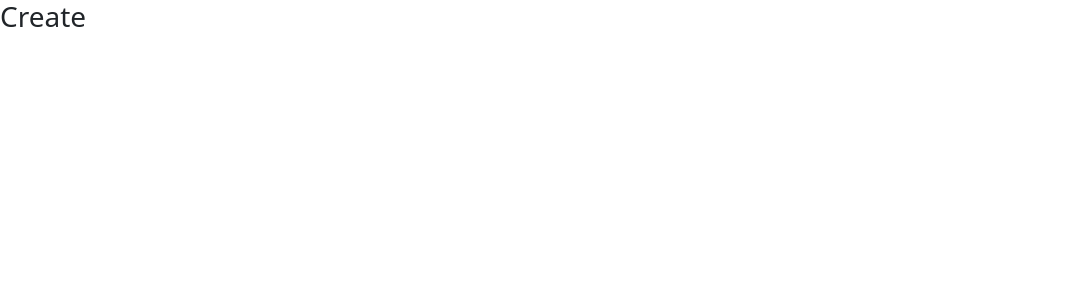
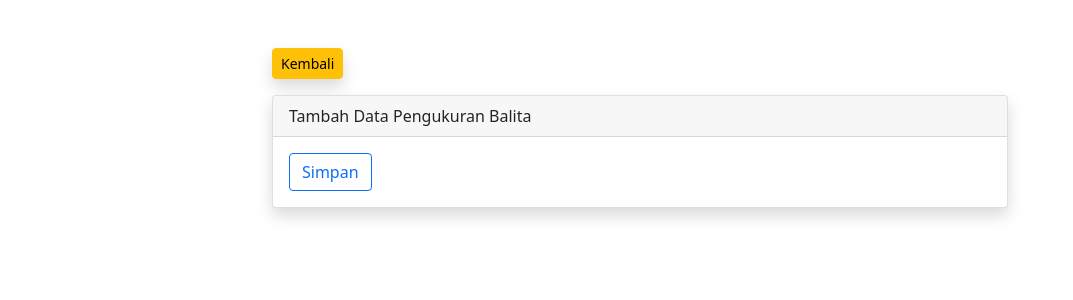
Before and after one commit to TahuTech/stunting-client, a Vue app: page /knn/create in a window 1280 px wide. Shown: the top 300 px of the page, without its empty margins (0-1073 px from the left). Built offline with nearby package versions, Linux system fonts and the light colour scheme.

Commit message:
view knn

```diff
--- a/src/views/knn/Create.vue
+++ b/src/views/knn/Create.vue
@@ -1,11 +1,66 @@
 <template>
-    <h3>
+  <div class="container my-5">
+    <div class="row justify-content-center">
+      <div class="col-8">
+        <router-link :to="{ name: 'knn.index' }" class="btn btn-warning btn-sm rounded shadow mb-3">
+          Kembali
+        </router-link>
 
-        Create
+        <div class="card rounded shadow">
+          <div class="card-header">Tambah Data Pengukuran Balita</div>
+          <div class="card-body">
+            <form @submit.prevent="store()">
 
-    </h3>
+
+              <button class="btn btn-outline-primary">Simpan</button>
+            </form>
+          </div>
+        </div>
+      </div>
+    </div>
+  </div>
 </template>
 
 <script>
-export default {};
+import { reactive, ref } from 'vue'
+import { useRouter } from 'vue-router'
+import axios from 'axios'
+
+export default {
+  setup() {
+    //data binding
+    const knn = reactive({
+      id_balita: '',
+      u: '',
+      bb: '',
+      tb: '',
+      bulan: '',
+    });
+
+    const validation = ref([]);
+
+    const router = useRouter();
+
+    function store() {
+      axios.post(
+        'http://127.0.0.1:8000/api/knn',
+        knn
+      )
+        .then(() => {
+          router.push({
+            name: 'knn.index'
+          });
+        }).catch((err) => {
+          validation.value = err.response.data
+        });
+    }
+
+    return {
+      knn,
+      validation,
+      router,
+      store
+    }
+  }
+}
 </script>
```
